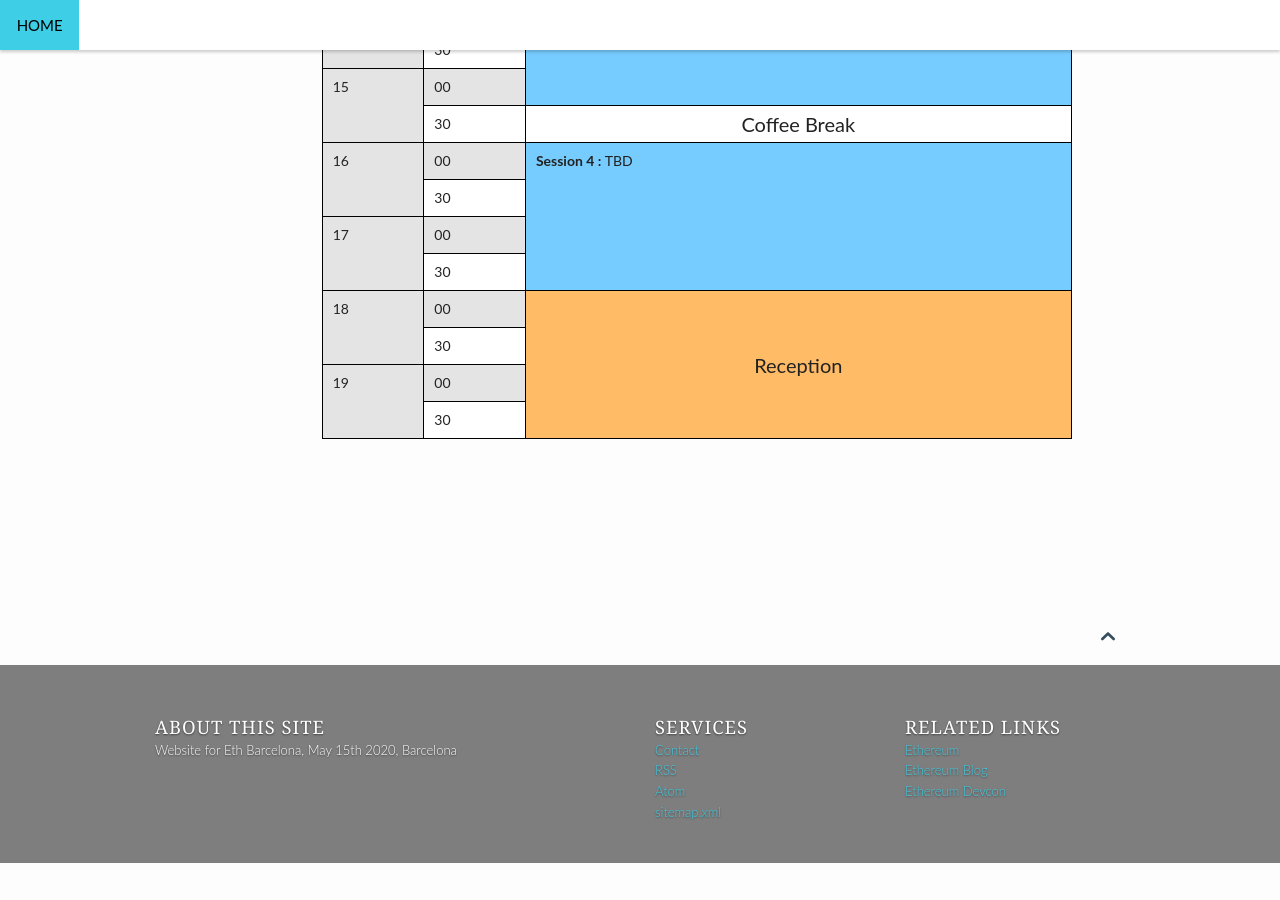
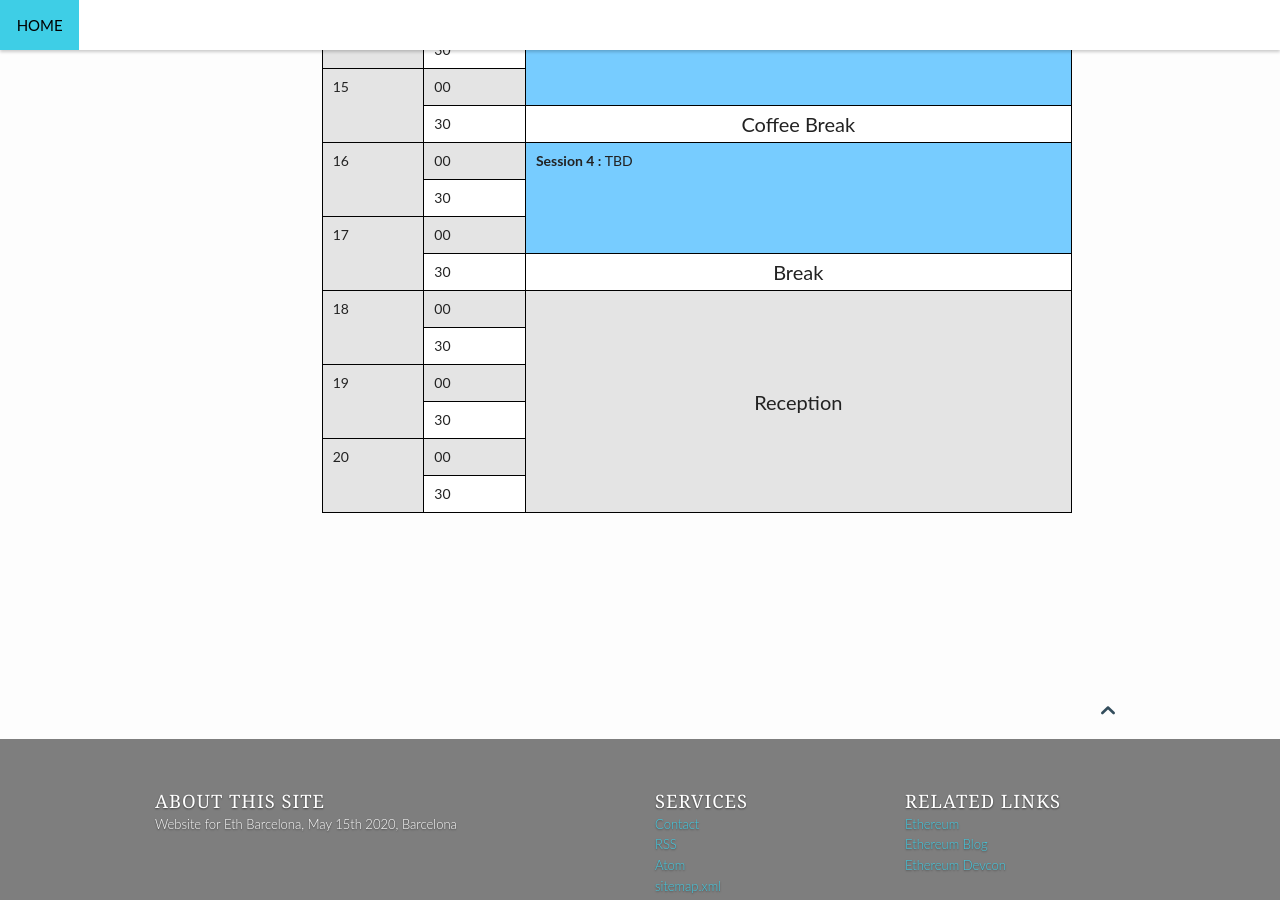
Before and after one commit to ethbarcelona/ethbarcelona.github.io, a Jekyll site: the page built from program/index.md, in a window 1280 px wide and 900 px high, scrolled down 1051 px. Built offline with Jekyll 4.4.1, drawn with Linux system fonts in a browser that asks for light colours; before the commit the page ends 1914 px from its top, so only the background shows below that.

Commit message:
Change table colors

```diff
--- a/program/index.md
+++ b/program/index.md
@@ -38,7 +38,7 @@ header:
 
  <tr>
   <td> 30 </td>
-  <td colspan="2" rowspan="2" style="text-align:center; vertical-align:middle; background: #fb6;"> <b> Keynote : </b> TBD</td>
+  <td colspan="2" rowspan="2" style="text-align:center; vertical-align:middle; background: #7cf;"> <b> Keynote : </b> TBD</td>
  </tr>
 
  <tr>
@@ -107,13 +107,13 @@ header:
 
  <tr>
   <td> 30 </td>
-  <td colspan="7" rowspan="1" style="text-align:center; vertical-align:middle; font-size:20px;"> Coffee Break </td>
+  <td colspan="1" rowspan="1" style="text-align:center; vertical-align:middle; font-size:20px;"> Coffee Break </td>
  </tr>
 
  <tr>
   <td rowspan="2"> 16 </td>
   <td> 00 </td>
-  <td colspan="1" rowspan="4" style="background: #7cf"><b> Session 4 : </b> TBD </td>
+  <td colspan="1" rowspan="3" style="background: #7cf"><b> Session 4 : </b> TBD </td>
  </tr>
 
  <tr>
@@ -127,12 +127,13 @@ header:
 
  <tr>
   <td> 30 </td>
+  <td colspan="1" rowspan="1" style="text-align:center; vertical-align:middle; font-size:20px;"> Break </td>
  </tr>
 
  <tr>
   <td rowspan="2"> 18 </td>
   <td> 00 </td>
-  <td colspan="1" rowspan="4" style="text-align:center; vertical-align:middle; font-size:20px; background: #fb6;"> Reception </td>
+  <td colspan="1" rowspan="6" style="text-align:center; vertical-align:middle; font-size:20px; "> Reception </td>
  </tr>
 
  <tr>
@@ -148,4 +149,14 @@ header:
   <td> 30 </td>
  </tr>
 
+ <tr>
+  <td rowspan="2"> 20 </td>
+  <td> 00 </td>
+ </tr>
+
+ <tr>
+  <td> 30 </td>
+ </tr>
+
+
 </table>
```
